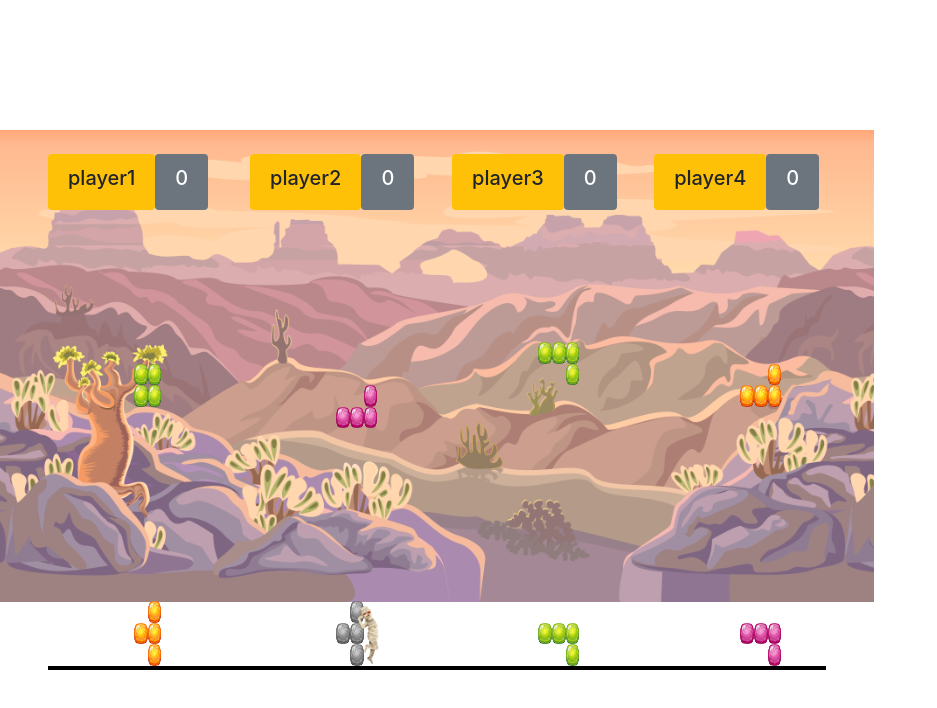
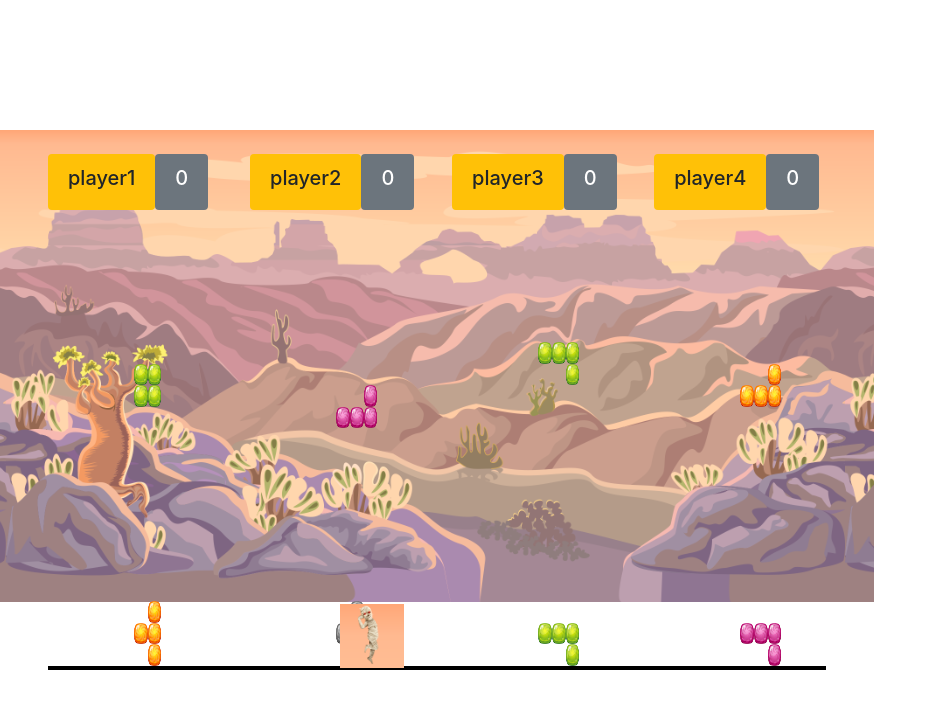
Before and after one commit to JeanCarrillo/super-block-heroes, an Angular app: page /game in a window 1280 px wide. Shown: the top 708 px of the page, without its empty margins (0-937 px from the left). Built offline with nearby package versions, Linux system fonts and the light colour scheme.

Commit message:
refactor assets, background, monster background for scalability

```diff
--- a/src/app/pages/game/background/background.component.ts
+++ b/src/app/pages/game/background/background.component.ts
@@ -6,19 +6,19 @@ import { Component, OnInit, Input } from '@angular/core';
   styleUrls: ['./background.component.css']
 })
 export class BackgroundComponent implements OnInit {
-  @Input() monsterX: number;
+  @Input() x: number;
   @Input() index: number;
-  @Input() type: number;
+  @Input() background: string;
   constructor() {}
 
   ngOnInit() {}
 
   getBackgroundPos() {
-    return this.monsterX / ((this.index + 1) / 2) + '%';
+    return this.x / ((this.index + 1) / 2) + '%';
   }
 
   getBackgroundImg() {
-    return `url(../../../assets/img/backgrounds/${this.type}/${this.index +
-      1}.png)`;
+    return `url(../../../assets/img/backgrounds/${this.background}/${this
+      .index + 1}.png)`;
   }
 }
--- a/src/app/pages/game/game.component.html
+++ b/src/app/pages/game/game.component.html
@@ -1,8 +1,20 @@
 <div class="container-fluid m-0 px-0 vertical-center">
-  <app-background [monsterX]="monster.x" [index]="0" [type]="1">
-    <app-background [monsterX]="monster.x" [index]="1" [type]="1">
-      <app-background [monsterX]="monster.x" [index]="2" [type]="1">
-        <app-background [monsterX]="monster.x" [index]="3" [type]="1">
+  <app-background [background]="monster.background" [x]="monster.x" [index]="0">
+    <app-background
+      [background]="monster.background"
+      [x]="monster.x"
+      [index]="1"
+    >
+      <app-background
+        [background]="monster.background"
+        [x]="monster.x"
+        [index]="2"
+      >
+        <app-background
+          [background]="monster.background"
+          [x]="monster.x"
+          [index]="3"
+        >
           <div class="row pr-5 pl-5">
             <app-player-container
               *ngFor="let player of players"
--- a/src/app/pages/game/monster.ts
+++ b/src/app/pages/game/monster.ts
@@ -4,12 +4,14 @@ export class Monster {
   name: string;
   movingDirection: number;
   movingSpeed: number;
+  background: string;
 
   constructor(name: string) {
+    this.background = '1';
     this.life = 100;
     this.x = 0;
     this.name = name;
-    this.movingDirection = 1; // right
+    this.movingDirection = 1; // 1 = right, -1 = left
     this.movingSpeed = 1.5;
   }
 
--- a/src/app/pages/game/monster/monster.component.css
+++ b/src/app/pages/game/monster/monster.component.css
@@ -2,7 +2,6 @@
   border: 2px solid black;
   width: 100%;
   height: 100%;
-  background: url('/assets/img/backgroundMonster.png');
   background-repeat: repeat-x;
   background-size: contain;
   position: relative;
--- a/src/app/pages/game/monster/monster.component.html
+++ b/src/app/pages/game/monster/monster.component.html
@@ -1,8 +1,8 @@
 <div class="boardMonster" [ngClass]="monster">
   <img
-    src="assets/img/{{ monster.name }}.gif"
+    src="assets/img/monsters/{{ monster.name }}.gif"
     alt="monster"
     class="monster"
-    [ngStyle]="{ left: getPosition() }"
+    [ngStyle]="{ left: getPosition(), 'background-image': getBackgroundImg() }"
   />
 </div>
--- a/src/app/pages/game/monster/monster.component.ts
+++ b/src/app/pages/game/monster/monster.component.ts
@@ -16,4 +16,8 @@ export class MonsterComponent implements OnInit {
   getPosition() {
     return `${this.monster.x}%`;
   }
+
+  getBackgroundImg() {
+    return `url(/assets/img/backgrounds/${this.monster.background}/background.png)`;
+  }
 }
```
Also changed, not shown: src/assets/img/monsters/giphy.gif (renamed from src/assets/img/giphy.gif), src/assets/img/monsters/monster1.gif (renamed from src/assets/img/monster1.gif).
